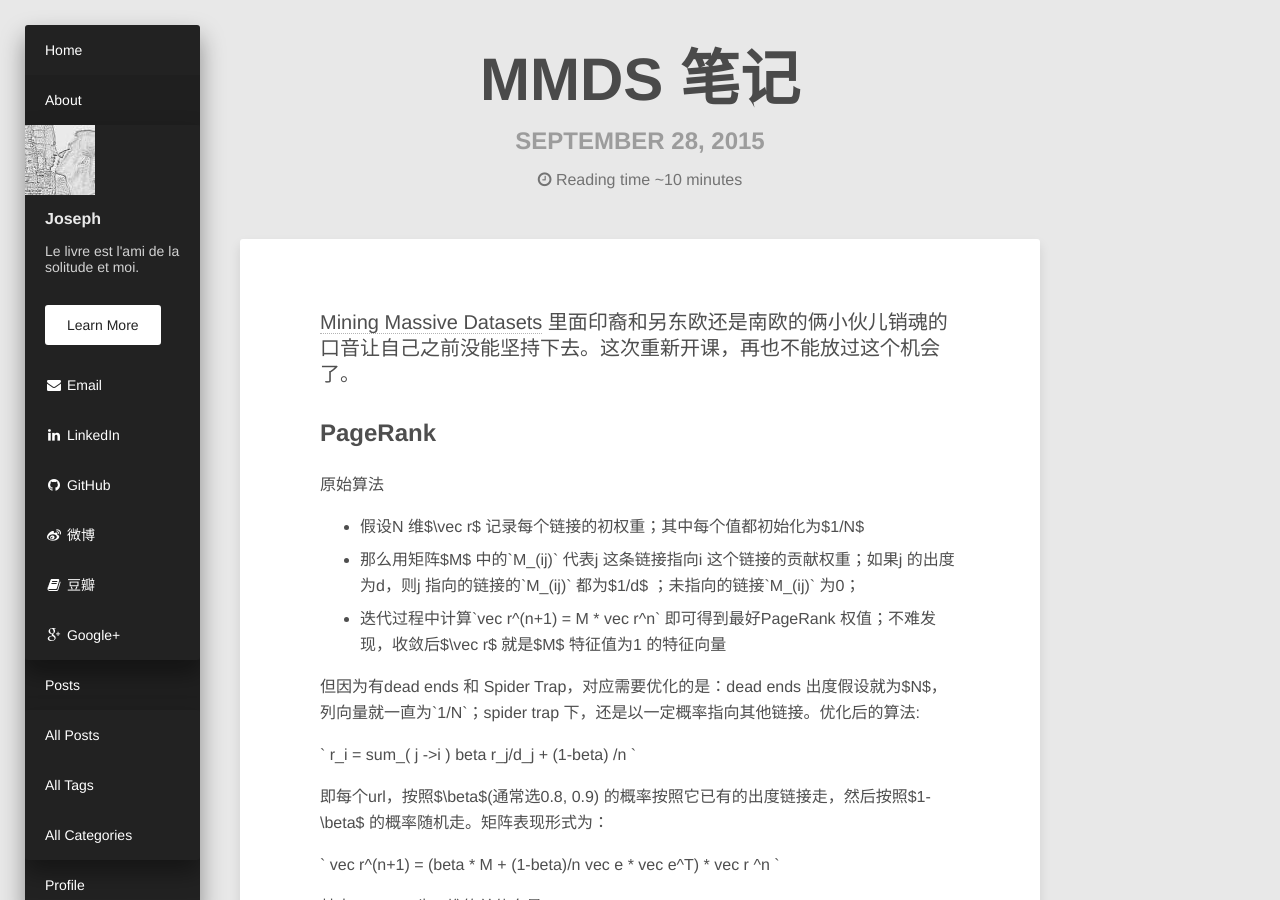
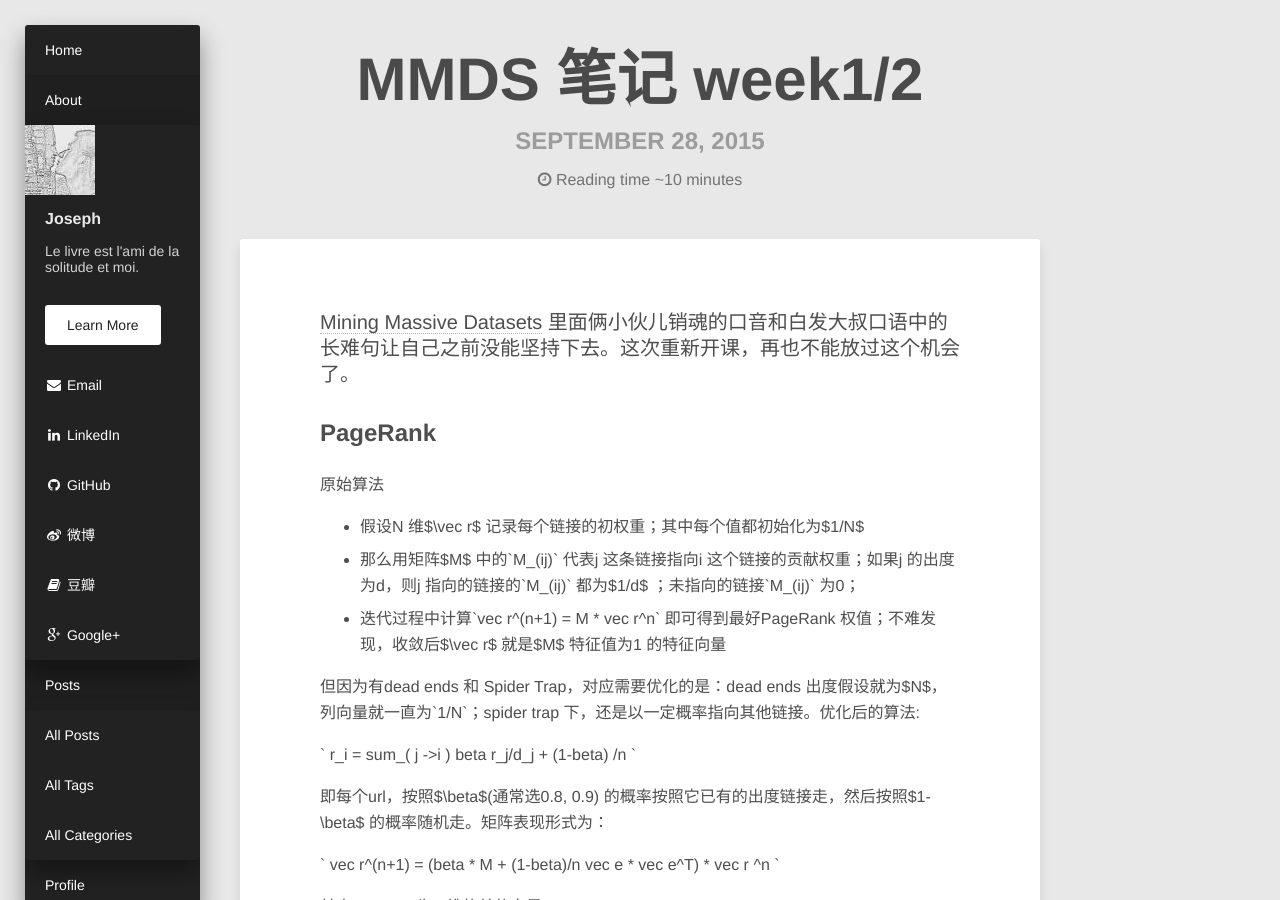
Before and after one commit to jinntrance/blog, a Jekyll site: the page built from CHINESE/_posts/2015-09-28-notes-of-mmds.md, in a window 1280 px wide and 900 px high. Built offline with Jekyll 4.4.1, drawn with Linux system fonts in a browser that asks for light colours.

Commit message:
change title

```diff
--- a/CHINESE/_posts/2015-09-28-notes-of-mmds.md
+++ b/CHINESE/_posts/2015-09-28-notes-of-mmds.md
@@ -1,6 +1,6 @@
 ---
 layout: post
-title: "MMDS 笔记"
+title: "MMDS 笔记 week1/2"
 modified: 2015-09-28 22:46:29 +0800
 tags: [MMDS,ML]
 image:
@@ -12,7 +12,7 @@ share:
 
 ---
 
-[Mining Massive Datasets](https://www.coursera.org/course/mmds) 里面印裔和另东欧还是南欧的俩小伙儿销魂的口音让自己之前没能坚持下去。这次重新开课，再也不能放过这个机会了。
+[Mining Massive Datasets](https://www.coursera.org/course/mmds) 里面俩小伙儿销魂的口音和白发大叔口语中的长难句让自己之前没能坚持下去。这次重新开课，再也不能放过这个机会了。
 
 ## PageRank
 
@@ -141,6 +141,7 @@ end
 2. 找到L 的negative border NB。（假设有negative border 中的元素 N，那么\`N !in L\` ，且N 的所有直接子集属于L。比如{A,B,C} 的直接子集为：{A,B} {B,C} {A,C}）
 3. 在pass 2中，L和NB 都当作频繁项来找全局频繁项。如果NB 中不存在频繁项，那最后结果很Okay，终止 。如果NB 还存在频繁项，那么从新采样直到终止。
 
+
 [LSH应用]: http://www.strongczq.com/2012/04/locality-sensitive-hashinglsh%E4%B9%8B%E9%9A%8F%E6%9C%BA%E6%8A%95%E5%BD%B1%E6%B3%95.html
 
 **Mathjax was not loaded successfully**{:.mathjax_alt}
```
